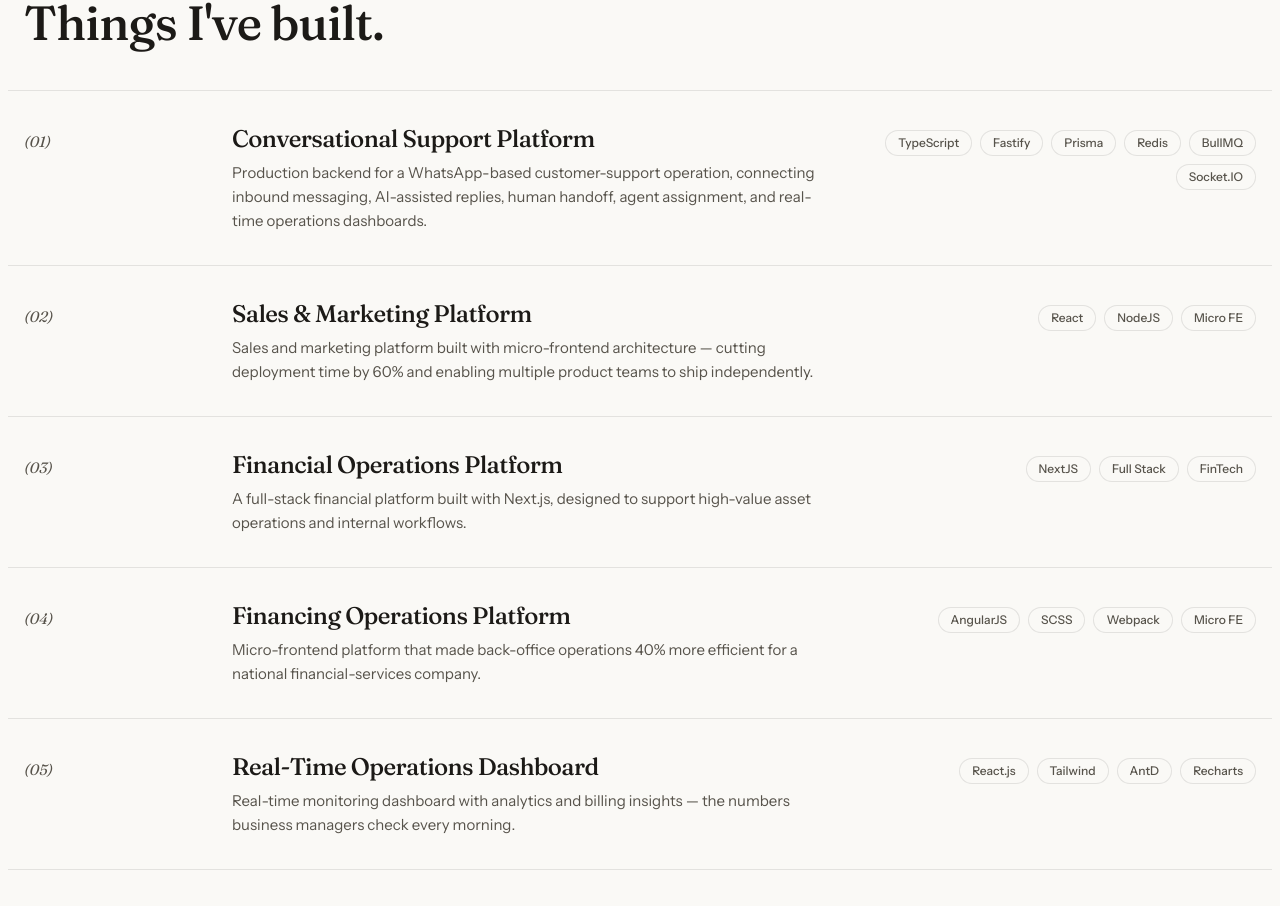
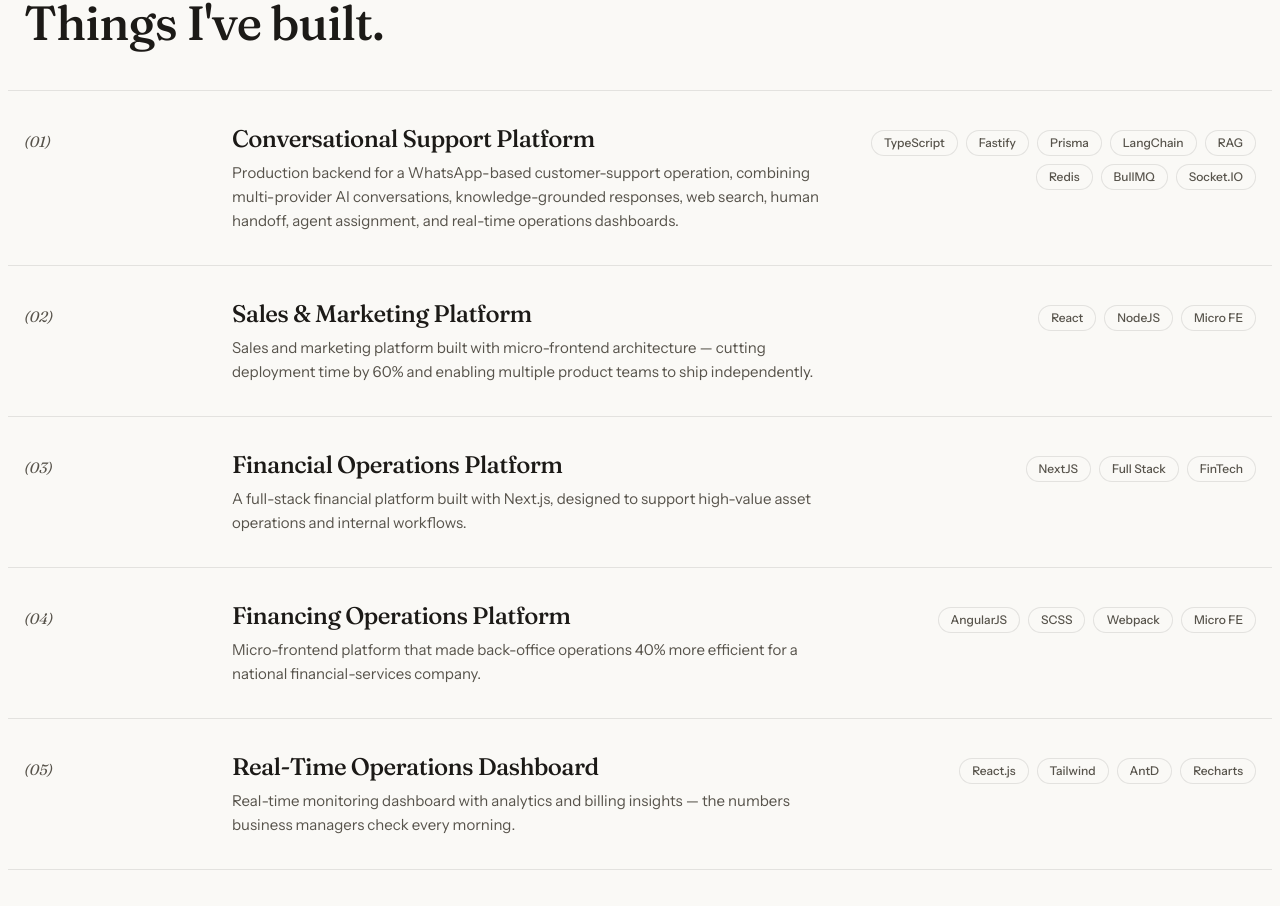
Before and after one commit to mferdiyanzah/mfyz, a React (Vite) app: page / in a window 1280 px wide. Shown: the part 2132-3038 px from the top of the page. Built offline with nearby package versions, Linux system fonts and the light colour scheme.

Commit message:
feat: highlight ai support capabilities

```diff
--- a/src/data/projects.ts
+++ b/src/data/projects.ts
@@ -11,8 +11,8 @@ export const projectsData: Project[] = [
   {
     title: "Conversational Support Platform",
     description:
-      "Production backend for a WhatsApp-based customer-support operation, connecting inbound messaging, AI-assisted replies, human handoff, agent assignment, and real-time operations dashboards.",
-    technologies: ["TypeScript", "Fastify", "Prisma", "Redis", "BullMQ", "Socket.IO"],
+      "Production backend for a WhatsApp-based customer-support operation, combining multi-provider AI conversations, knowledge-grounded responses, web search, human handoff, agent assignment, and real-time operations dashboards.",
+    technologies: ["TypeScript", "Fastify", "Prisma", "LangChain", "RAG", "Redis", "BullMQ", "Socket.IO"],
   },
   {
     title: "Sales & Marketing Platform",
```
